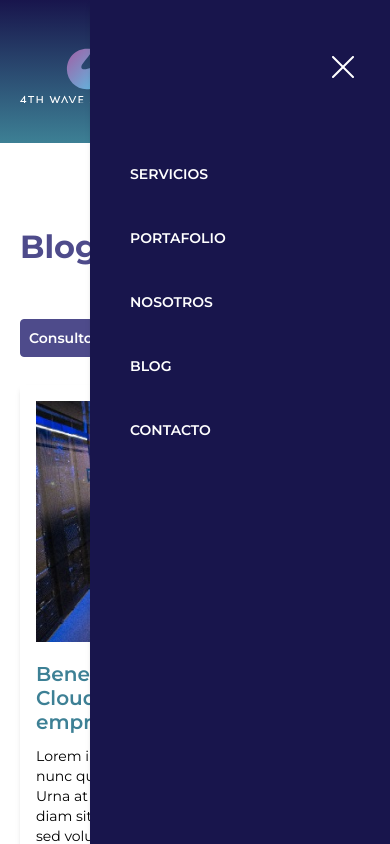
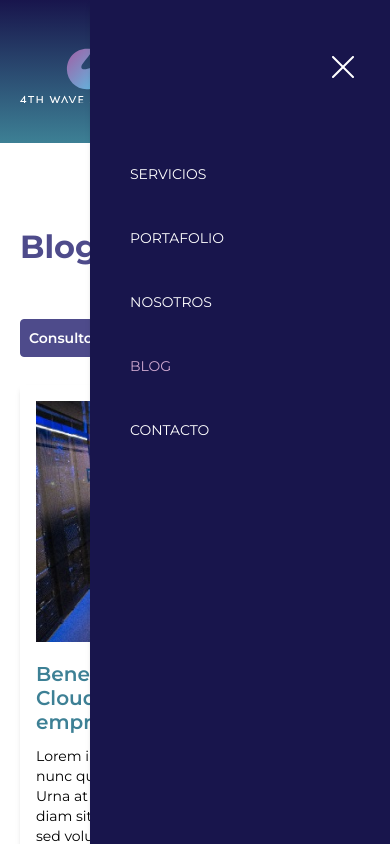
Before and after one commit to Abdullah-167/portfolio-gatsby, a Gatsby site: page /blog in a window 390 px wide. Both pictures are taken after a click on the element 355 px from the left and 71 px from the top of the page. Shown: the top 844 px of the page. Built offline with nearby package versions, Linux system fonts and the light colour scheme; Gatsby itself is replaced by a stand-in of ours.

Commit message:
commit done

```diff
--- a/src/Components/Common/Layout/Navbar.tsx
+++ b/src/Components/Common/Layout/Navbar.tsx
@@ -46,7 +46,6 @@ const Navbar = () => {
         </div>
         <div className="hidden md:flex gap-8 items-center">
           {links.map((item, index) => {
-
             return (
               <Link
                 to={item.url}
@@ -101,11 +100,18 @@ const Navbar = () => {
           <div className="flex flex-col gap-10 justify-start pl-10">
             {links.map((item, index) => {
               return (
-                <Link to={item.url}>
-                  <span
-                    key={index}
-                    className={`text-sm font-semibold cursor-pointer text-white transition-all hover:text-[#CEA8CF]`}
-                  >
+                <Link
+                  to={item.url}
+                  getProps={({ isPartiallyCurrent }) => {
+
+                    return {
+                      style: {
+                        color: isPartiallyCurrent ? "#CEA8CF" : "white",
+                      },
+                    };
+                  }}
+                >
+                  <span key={index} className="text-sm cursor-pointer">
                     {item.link}
                   </span>
                 </Link>
```
